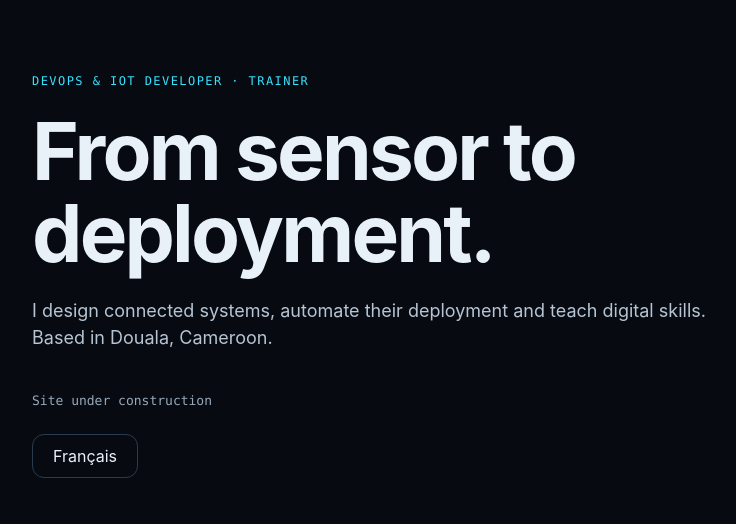
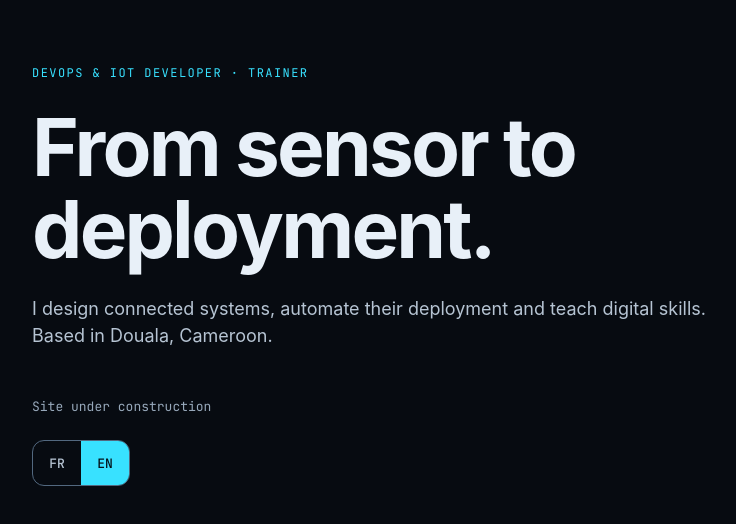
Before and after one commit to 5patricktchando5/Porfolio, an Astro site: page /portfolio/en in a window 1280 px wide. Shown: the whole page, without its empty margins (248-984 px from the left). Built offline with nearby package versions, Linux system fonts and the light colour scheme; Astro itself is replaced by a stand-in of ours.

Commit message:
SDIP-24: add accessible language switcher

```diff
--- a/src/components/Home.astro
+++ b/src/components/Home.astro
@@ -1,25 +1,23 @@
 ---
 import { ui, type Lang } from '../i18n/ui';
+import LanguageSwitcher from './LanguageSwitcher.astro';
 interface Props { lang: Lang }
 const { lang } = Astro.props;
 const t = ui[lang];
-const other: Lang = lang === 'fr' ? 'en' : 'fr';
-const base = import.meta.env.BASE_URL.replace(/\/$/, '');
 ---
 <main>
   <p class="label">{t.label}</p>
   <h1>{t.heading}</h1>
   <p class="sub">{t.sub}</p>
   <p class="soon">{t.soon}</p>
-  <a class="lang" href={`${base}/${other}/`} hreflang={other} lang={other}>{t.switchTo}</a>
+  <div class="switch"><LanguageSwitcher lang={lang} /></div>
 </main>
 
 <style>
-  main { max-width: 760px; margin: 0 auto; padding: 72px 20px; }
-  .label { margin: 0 0 20px; font-family: ui-monospace, 'SF Mono', Menlo, monospace; font-size: 12px; letter-spacing: .12em; color: #38e1ff; }
+  main { max-width: 760px; margin: 0 auto; padding: var(--space-8) var(--gutter); }
+  .label { margin: 0 0 var(--space-5); font-family: var(--font-mono); font-size: 12px; letter-spacing: .12em; color: var(--color-accent); }
   h1 { margin: 0; font-size: clamp(38px, 10vw, 80px); line-height: 1.03; letter-spacing: -.035em; }
-  .sub { margin: 22px 0 0; font-size: 18px; color: #b6c4d3; }
-  .soon { margin: 40px 0 0; color: #97a8ba; font-family: ui-monospace, Menlo, monospace; font-size: 13px; }
-  .lang { display: inline-flex; align-items: center; min-height: 44px; margin-top: 24px; padding: 0 20px; border: 1px solid #2a3b4e; border-radius: 12px; color: #e8f0f8; text-decoration: none; }
-  .lang:hover { border-color: #38e1ff; }
+  .sub { margin: var(--space-5) 0 0; font-size: 18px; color: var(--color-text-2); }
+  .soon { margin: var(--space-7) 0 0; color: var(--color-text-3); font-family: var(--font-mono); font-size: 13px; }
+  .switch { margin-top: var(--space-5); }
 </style>
--- /dev/null
+++ b/src/components/LanguageSwitcher.astro
@@ -0,0 +1,43 @@
+---
+import { languages, type Lang } from '../i18n/ui';
+
+interface Props { lang: Lang }
+const { lang } = Astro.props;
+
+const base = import.meta.env.BASE_URL.replace(/\/$/, '');
+const codes = Object.keys(languages) as Lang[];
+---
+<div class="switcher" role="group" aria-label="Langue / Language">
+  {codes.map((code) =>
+    code === lang ? (
+      <span class="item active" aria-current="true" lang={code}>{code.toUpperCase()}</span>
+    ) : (
+      <a class="item" href={`${base}/${code}/`} hreflang={code} lang={code} aria-label={languages[code]}>
+        {code.toUpperCase()}
+      </a>
+    )
+  )}
+</div>
+
+<style>
+  .switcher {
+    display: inline-flex;
+    border: 1px solid var(--color-line-strong);
+    border-radius: var(--radius-sm);
+    overflow: hidden;
+    font-family: var(--font-mono);
+    font-weight: 500;
+    font-size: 13px;
+  }
+  .item {
+    display: inline-flex;
+    align-items: center;
+    justify-content: center;
+    min-width: 48px;
+    min-height: var(--tap);
+    color: var(--color-text-2);
+    text-decoration: none;
+  }
+  a.item:hover { color: var(--color-accent); }
+  .active { background: var(--color-accent); color: var(--color-on-accent); }
+</style>
```
